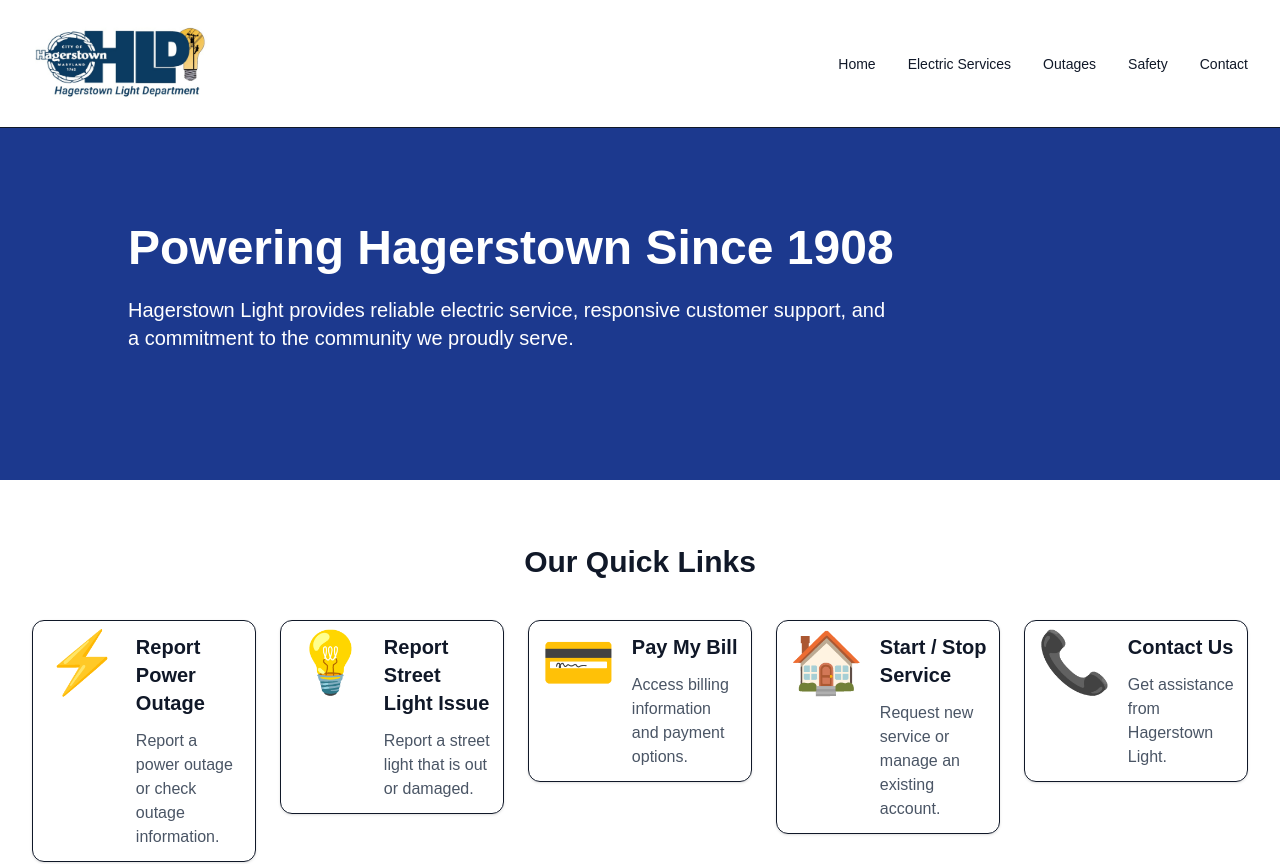
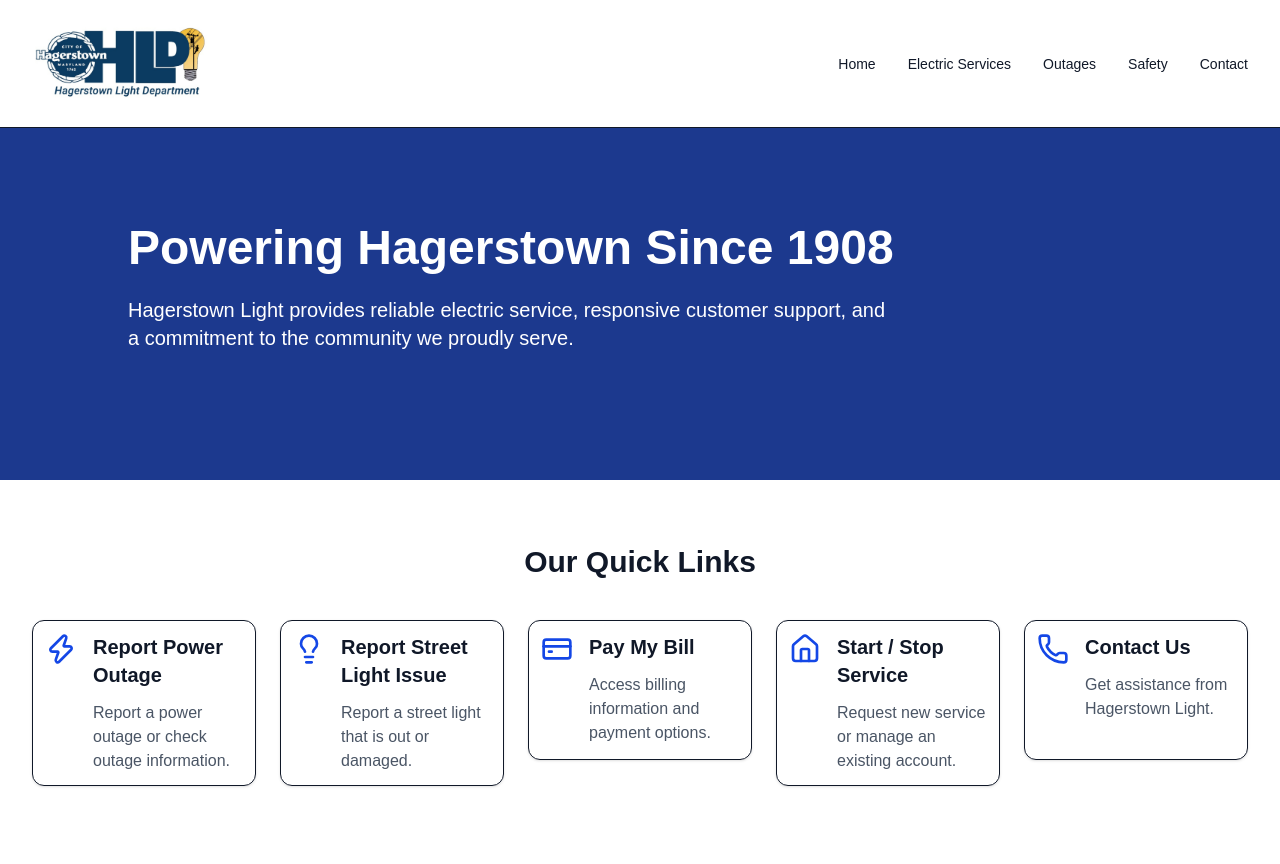
Before and after one commit to clinemichael/hagerstown-light-website, a Next.js app: page / in a window 1280 px wide. Shown: the top 864 px of the page. Built offline with nearby package versions, Linux system fonts and the light colour scheme.

Commit message:
Replace emoji icons with Lucide icons

```diff
--- a/components/QuickLinks.tsx
+++ b/components/QuickLinks.tsx
@@ -1,28 +1,42 @@
-const quickLinks = [
+import {
+  Zap,
+  Lightbulb,
+  CreditCard,
+  House,
+  Phone,
+} from "lucide-react";
+import type { LucideIcon } from "lucide-react";
+type QuickLink = {
+  title: string;
+  description: string;
+  icon: LucideIcon;
+};
+
+const quickLinks: QuickLink[] = [
   {
     title: "Report Power Outage",
     description: "Report a power outage or check outage information.",
-    icon: "⚡",
+    icon: Zap,
   },
   {
     title: "Report Street Light Issue",
     description: "Report a street light that is out or damaged.",
-    icon: "💡",
+    icon: Lightbulb,
   },
   {
     title: "Pay My Bill",
     description: "Access billing information and payment options.",
-    icon: "💳",
+    icon: CreditCard,
   },
   {
     title: "Start / Stop Service",
     description: "Request new service or manage an existing account.",
-    icon: "🏠",
+    icon: House,
   },
   {
     title: "Contact Us",
     description: "Get assistance from Hagerstown Light.",
-    icon: "📞",
+    icon: Phone,
   },
 ];
 
@@ -32,7 +46,7 @@
         <h2 className="text-3xl font-bold text-center mb-10">
       Our Quick Links
         </h2>
-        <div className="grid md:grid-cols-5 gap-6  mx-auto">
+        <div className="grid grid-cols-1 sm:grid-cols-2 lg:grid-cols-5 gap-6 mx-auto"></div><div className="grid md:grid-cols-5 gap-6  mx-auto">
 
       {quickLinks.map((link) => (
   <div key={link.title}>
@@ -40,8 +54,8 @@
 
         <div className="flex items-start gap-4">
 
-    <div className="text-6xl">
-        {link.icon}
+    <div>
+        <link.icon className="text-blue-700" size={32} />
     </div>
     <div>
     <h3 className="text-xl font-bold mb-3">
```
